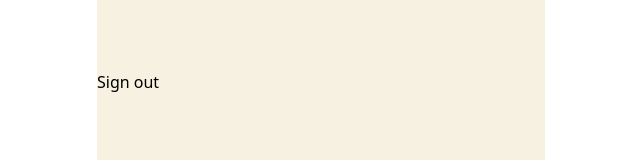
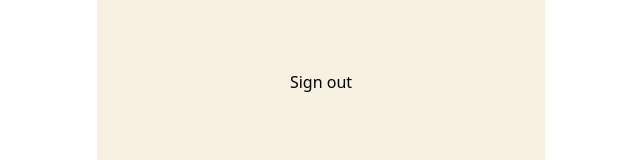
Before and after one commit to NelsoNave/mahjong-app, a Next.js app: page /result in a window 1280 px wide. Shown: the part 298-458 px from the top of the page, without its empty margins (319-959 px from the left). Built offline with nearby package versions, Linux system fonts and the light colour scheme.

Commit message:
refactor: delete the form to sign out #13

```diff
--- a/app/components/SignOut.tsx
+++ b/app/components/SignOut.tsx
@@ -3,16 +3,12 @@
 import { signOut } from "next-auth/react";
 
 const SignOut = () => {
-  return (
-    <form
-      onSubmit={(e) => {
-        e.preventDefault();
-        signOut({ callbackUrl: "/" });
-      }}
-    >
-      <button type="submit">Sign out</button>
-    </form>
-  );
+  const handleClick = () => {
+    // sign out and redirect to the home page
+    signOut({ callbackUrl: "/" });
+  };
+
+  return <button onClick={handleClick}>Sign out</button>;
 };
 
 export default SignOut;
```
